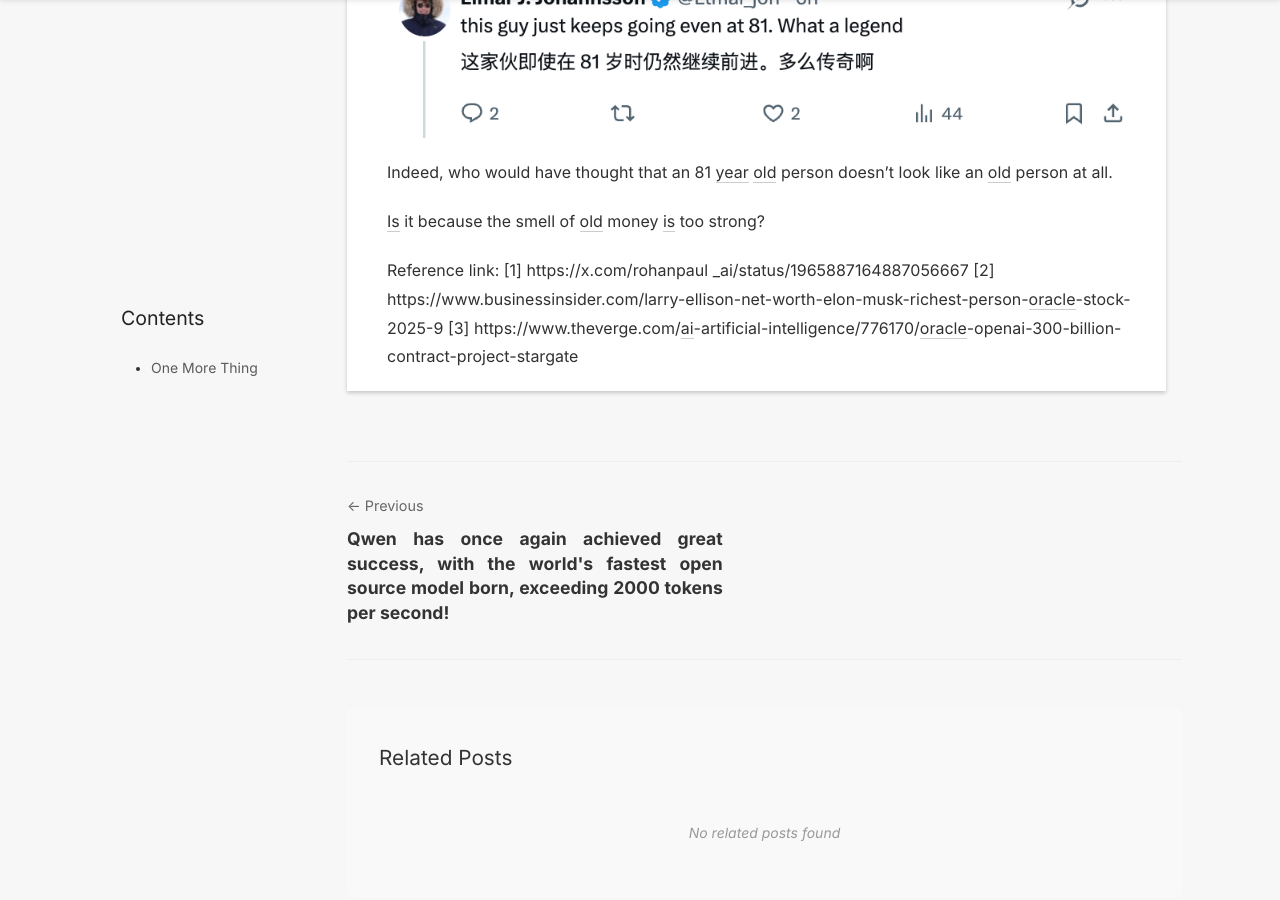
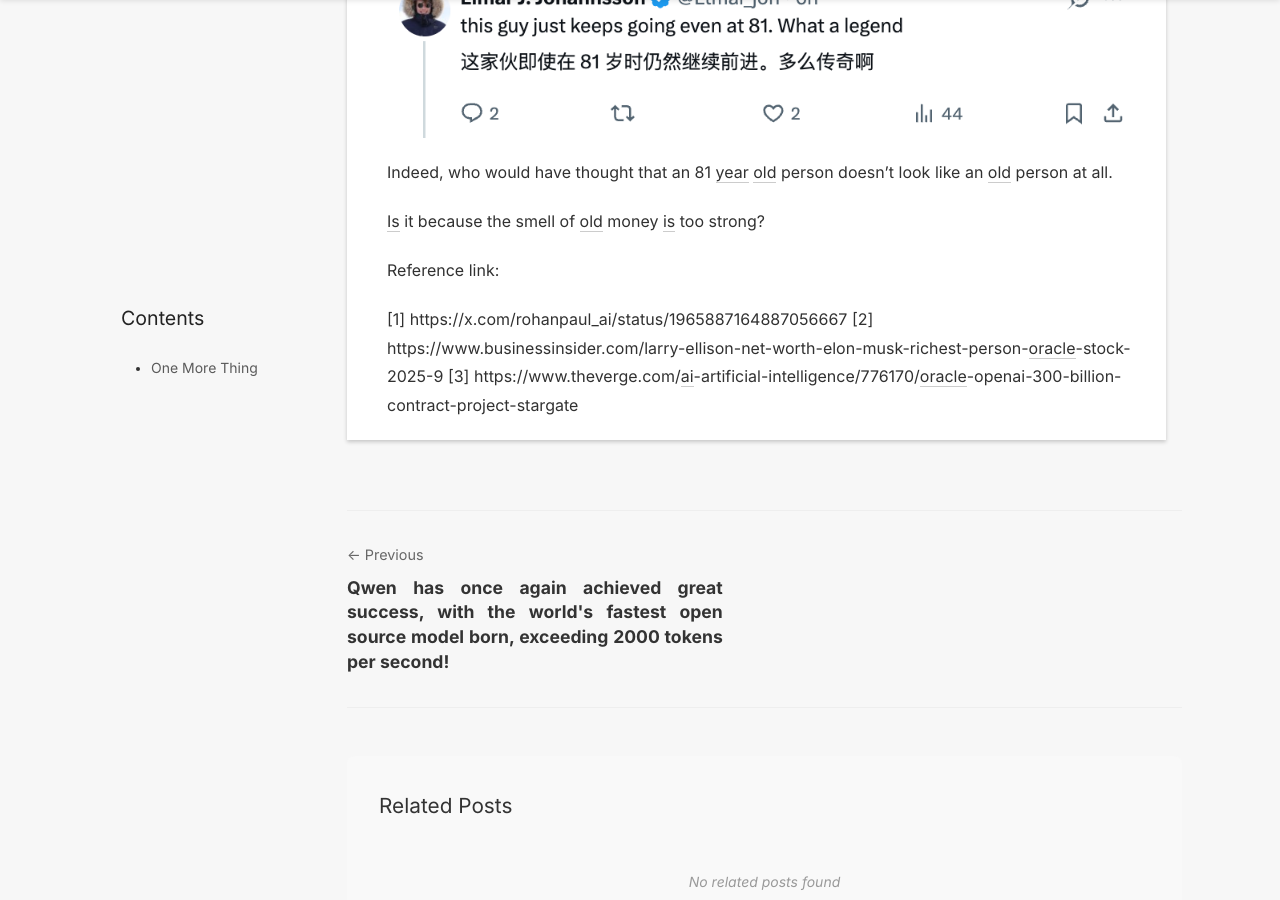
Before and after one commit to ronchun7392/ainews, a Jekyll site: the page built from _posts/2025-09-11-Oracle-richest-man.md, in a window 1280 px wide and 900 px high, scrolled down 5372 px. Built offline with Jekyll 4.4.1, drawn with Linux system fonts in a browser that asks for light colours; nearby versions of some CDN libraries; comment, search, counter and statistics services are not loaded; some of the changed lines change nothing that is shown.

Commit message:
docs: 修复参考链接的格式错误
修正了参考链接中的转义字符和格式问题，确保链接正确显示

```diff
--- a/_posts/2025-09-11-Oracle-richest-man.md
+++ b/_posts/2025-09-11-Oracle-richest-man.md
@@ -96,6 +96,7 @@
 Is it because the smell of old money is too strong?
 
 Reference link:
-\[1\] https://x.com/rohanpaul \_ai/status/1965887164887056667
-\[2\] https://www.businessinsider.com/larry-ellison-net-worth-elon-musk-richest-person-oracle-stock-2025-9
-\[3\] https://www.theverge.com/ai-artificial-intelligence/776170/oracle-openai-300-billion-contract-project-stargate
+
+[1] https://x.com/rohanpaul_ai/status/1965887164887056667
+[2] https://www.businessinsider.com/larry-ellison-net-worth-elon-musk-richest-person-oracle-stock-2025-9
+[3] https://www.theverge.com/ai-artificial-intelligence/776170/oracle-openai-300-billion-contract-project-stargate
```
